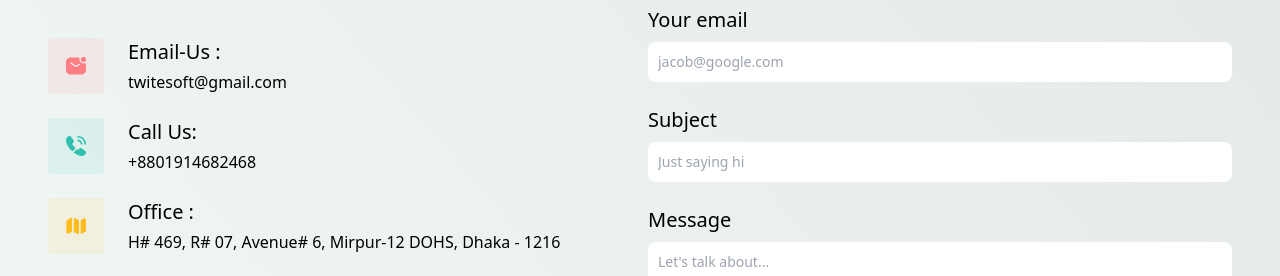
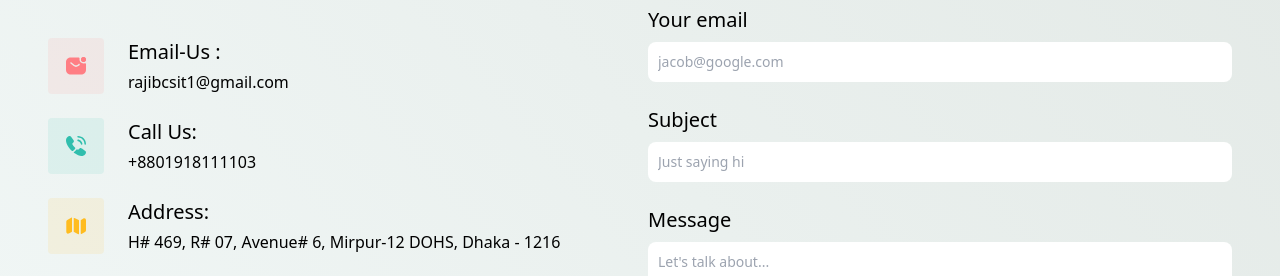
Before and after one commit to rajibcsit/developer-protfolio, a Next.js app: page /contact in a window 1280 px wide. Shown: the part 210-486 px from the top of the page. Built offline with nearby package versions, Linux system fonts and the light colour scheme.

Commit message:
update information for contact page

```diff
--- a/components/Contact.js
+++ b/components/Contact.js
@@ -23,7 +23,7 @@ const Contact = () => {
               </div>
               <div className="flex-1">
                 <h4 className="lg:text-xl text-lg mb-1">Email-Us :</h4>
-                <div>twitesoft@gmail.com</div>
+                <div>rajibcsit1@gmail.com</div>
               </div>
             </li>
             <li className="flex">
@@ -34,7 +34,7 @@ const Contact = () => {
               </div>
               <div className="flex-1">
                 <h4 className="lg:text-xl text-lg mb-1">Call Us:</h4>
-                <div>+8801914682468</div>
+                <div>+8801918111103</div>
               </div>
             </li>
             <li className="flex">
@@ -44,7 +44,7 @@ const Contact = () => {
                 </div>
               </div>
               <div className="flex-1">
-                <h4 className="lg:text-xl text-lg mb-1">Office :</h4>
+                <h4 className="lg:text-xl text-lg mb-1">Address:</h4>
                 <div>H# 469, R# 07, Avenue# 6, Mirpur-12 DOHS, Dhaka - 1216</div>
               </div>
             </li>
```
